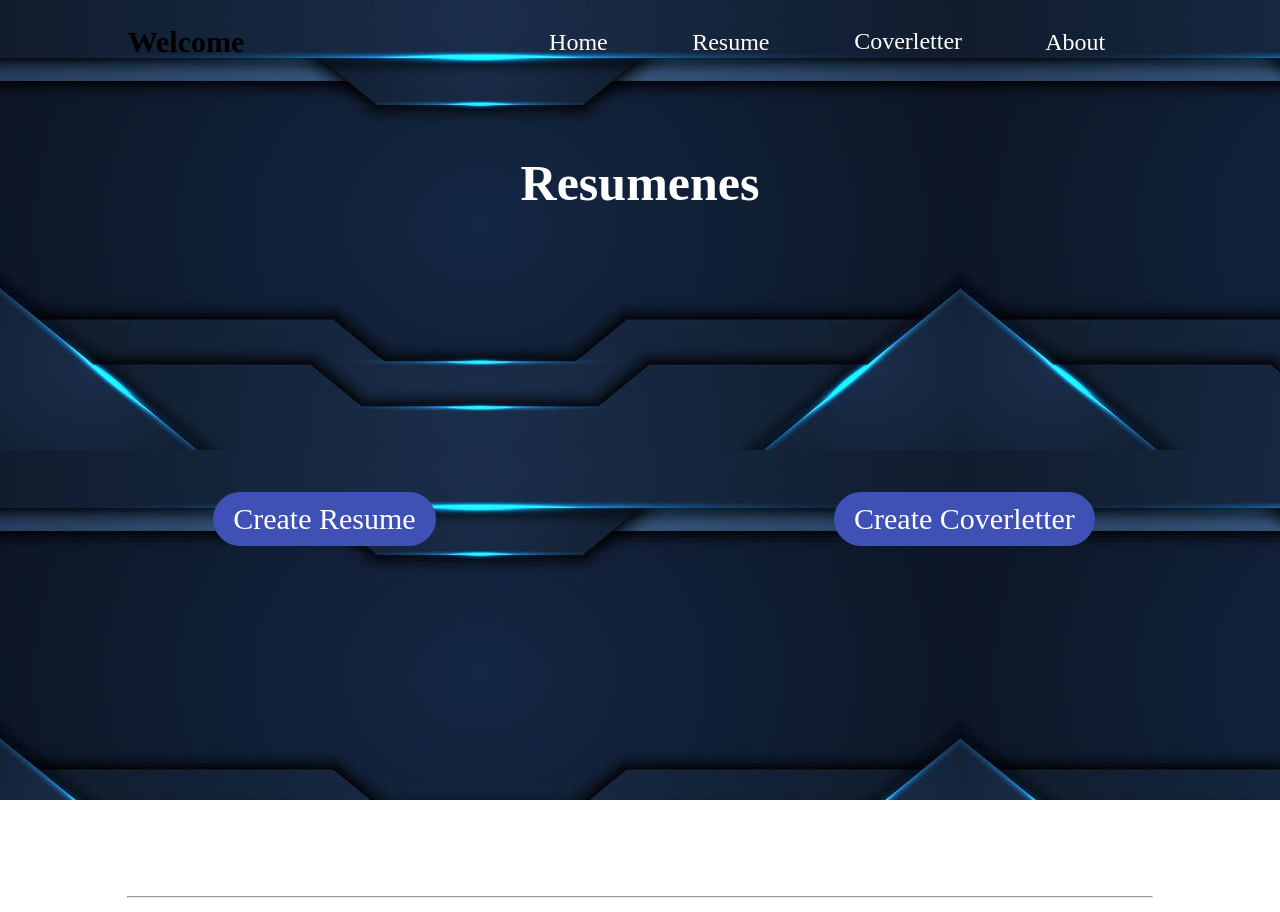
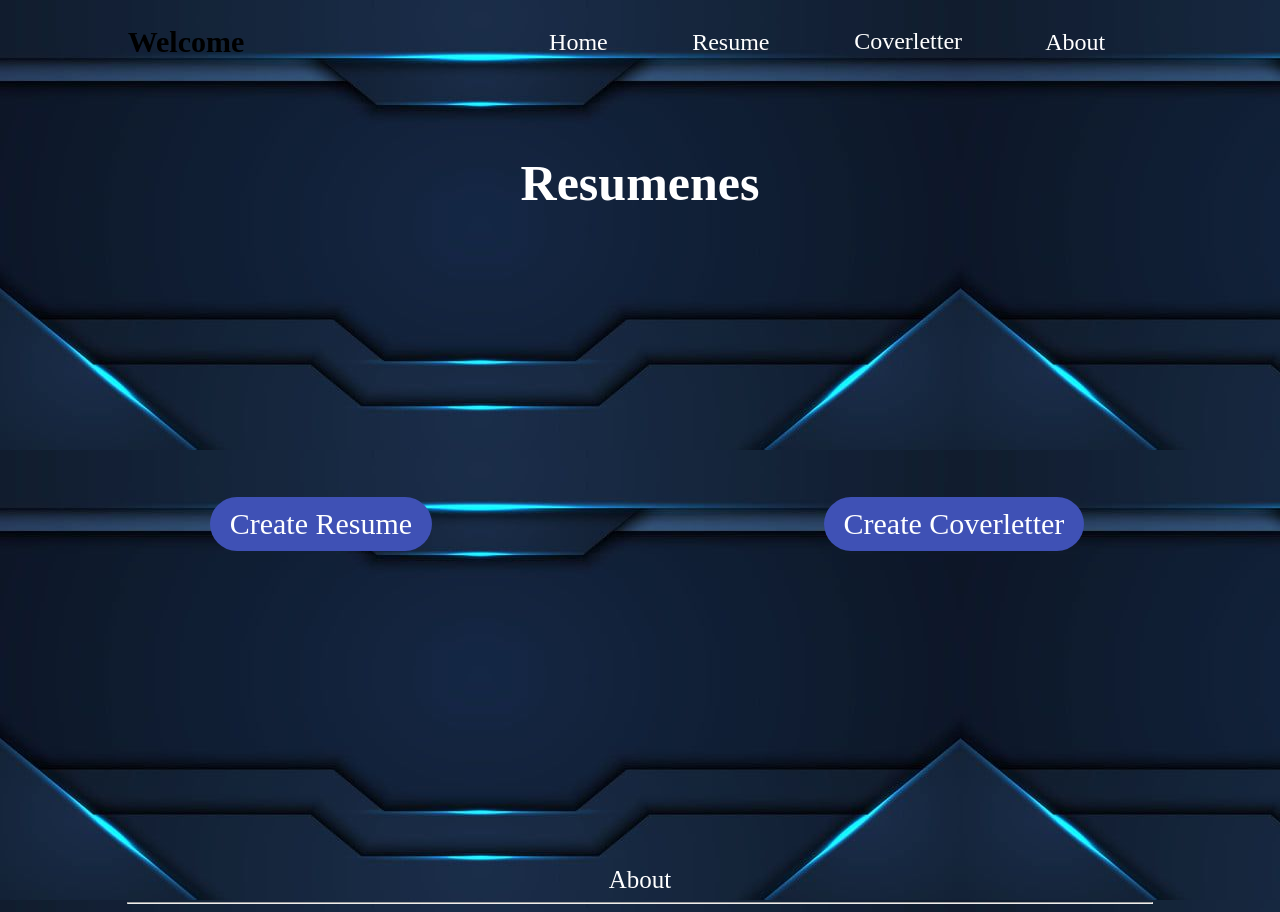
Before and after one commit to Monwilliam/Resumenes, a React (Create React App) app: page / in a window 1280 px wide. Built offline with nearby package versions, Linux system fonts and the light colour scheme.

Commit message:
edit home

```diff
--- a/src/index.css
+++ b/src/index.css
@@ -1,9 +1,7 @@
 
-.App{
+body{
     background-image: url("./images/background.jpg");
     background-repeat: repeat;
-    height: 100vh;
-    overflow: hidden;
 }
 
 body{
@@ -14,7 +12,6 @@ body{
 .navbar{
     position: sticky;
     top: 0;
-    z-index: 1;
     display: flex;
     justify-content: space-around;
     align-items: center;
@@ -63,11 +60,10 @@ body{
     display: flex;
     text-align: center;
     justify-content: center;
-    margin-top:270px;
+    margin-top:275px;
     margin-left: 14px;
     font-size: 40px;
     justify-content: space-around;
-    width: 100%;
 }
 
 .home .buttons a{
@@ -88,8 +84,7 @@ body{
 
 
 footer{
-    position: absolute;
-    top:860px;
+    margin-top: 315px;
     width: 100%;
     text-align: center;
 }
@@ -262,7 +257,7 @@ footer hr{
     width: 220%;
     right: 255px;
     height: 115px;
-    background-color: rgba(67, 172, 172, 0.432);
+    background-color: rgba(67, 172, 172, 0.376);
 }
 
 .Coverpage .Header{
```
